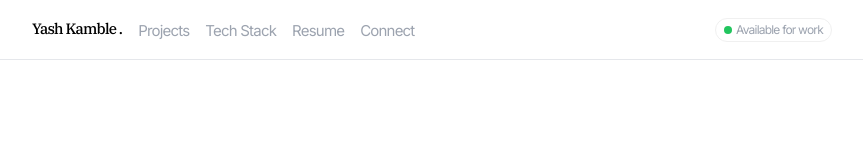
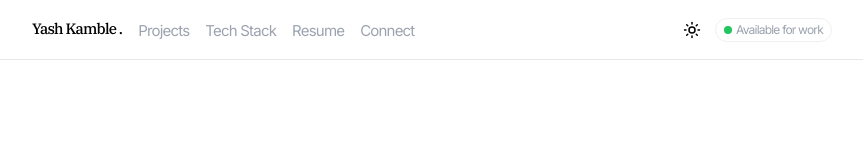
Before and after one commit to yash-devop/Portfolio, a Next.js app: page / in a window 1280 px wide. Shown: the top 160 px of the page, without its empty margins (208-1071 px from the left). Built offline with nearby package versions, Linux system fonts and the light colour scheme.

Commit message:
add: theme switch icon

```diff
--- a/src/components/Navbar.tsx
+++ b/src/components/Navbar.tsx
@@ -2,6 +2,7 @@
 
 import { useScrollBlock } from "@/hooks/useLockScroll";
 import { cn } from "@/lib/utils"
+import { LightbulbOff, Sun } from "lucide-react";
 import { IBM_Plex_Serif } from "next/font/google"
 import Link from "next/link";
 import { useEffect, useState } from "react";
@@ -66,8 +67,13 @@ export default function Navbar() {
                             ))}
                         </ul>
                     </div>
-                    <div className="hidden md:block">
-                        <AvailableToWork />
+                    <div className="flex items-center gap-2">
+                        <div className="rounded-full hover:bg-gray-100 p-1.5 cursor-pointer">
+                            <Sun size={18} />
+                        </div>
+                        <div className="hidden md:block">
+                            <AvailableToWork />
+                        </div>
                     </div>
                     <div className="flex md:hidden items-center gap-3">
                         <div className="block sm:block md:hidden">
```
